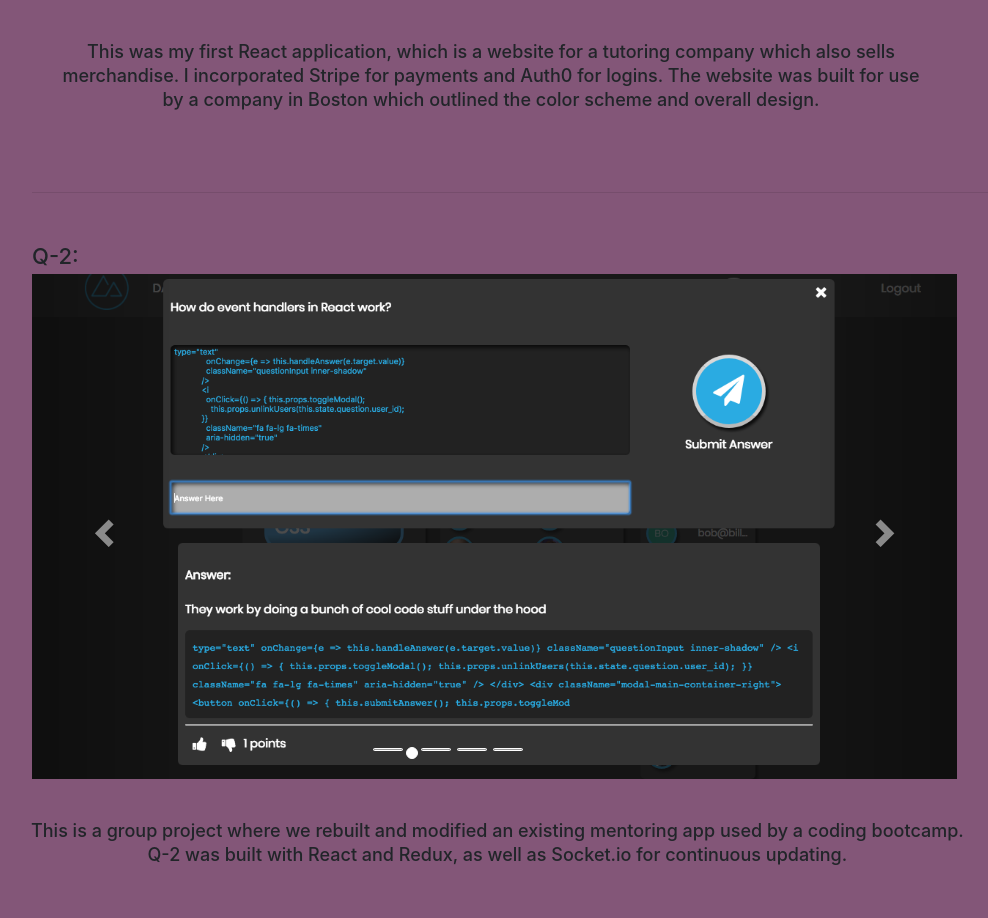
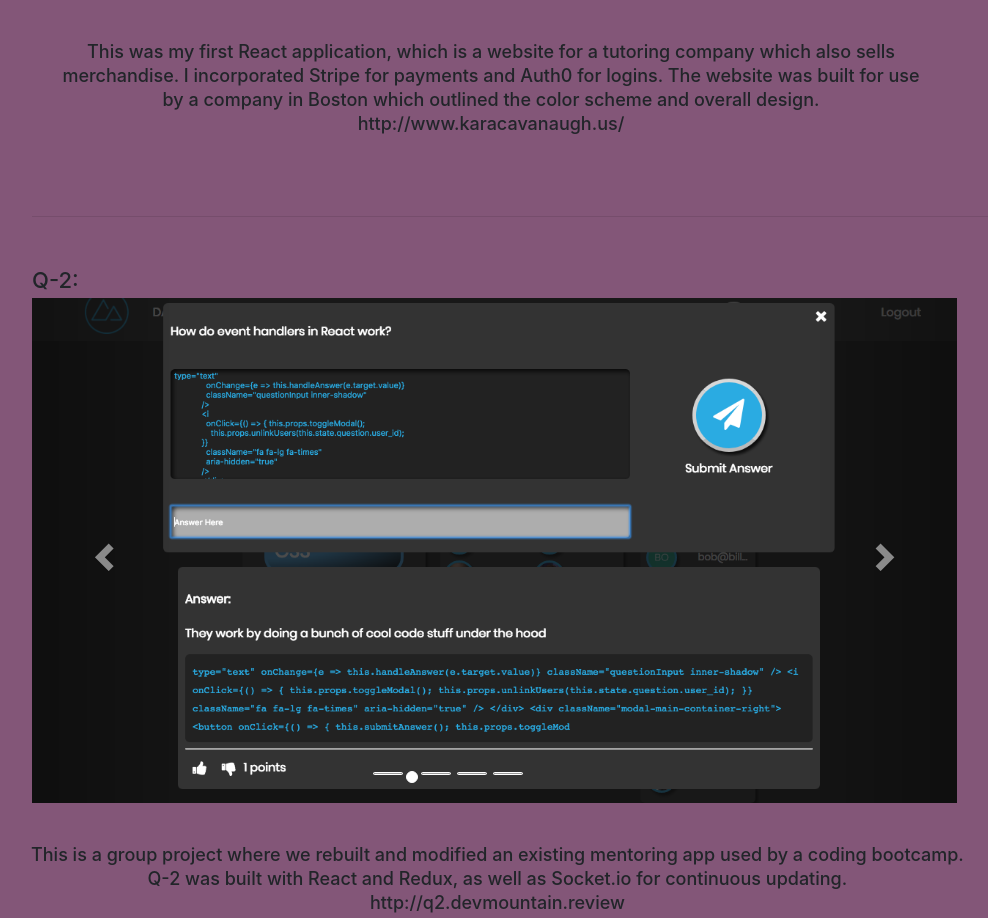
Before and after one commit to KaraCav/2018Portfolio, a website with bundled scripts: page index.html in a window 1280 px wide. Shown: the part 4460-5378 px from the top of the page, without its empty margins (53-1041 px from the left). Built offline with nearby package versions, Linux system fonts and the light colour scheme.

Commit message:
more updates

```diff
--- a/css/scrolling-nav.css
+++ b/css/scrolling-nav.css
@@ -25,3 +25,8 @@ section {
 .bg-purple {
   background-color: #835678;
 }
+#my-site-url {
+  color: #22252a;
+  text-decoration: none;
+  background-color: transparent;
+}
--- a/index.html
+++ b/index.html
@@ -189,7 +189,10 @@
         </div>
         <h4 class="about-projects">This was my first React application, which is a website for a tutoring company which also sells merchandise. I incorporated
           Stripe for payments and Auth0 for logins. The website was built for use by a company in Boston which outlined the
-          color scheme and overall design. </h4>
+          color scheme and overall design.
+          <br/>
+          <a href="http://www.karacavanaugh.us" id="my-site-url">http://www.karacavanaugh.us/</a>
+        </h4>
       </div>
       <hr class="myHr" />
       <div>
@@ -254,7 +257,10 @@
     </div>
     <div>
       <h4 class="about-projects">This is a group project where we rebuilt and modified an existing mentoring app used by a coding bootcamp.
-        <br/> Q-2 was built with React and Redux, as well as Socket.io for continuous updating.</h4>
+        <br/> Q-2 was built with React and Redux, as well as Socket.io for continuous updating.
+        <br/>
+        <a href="http://q2.devmountain.review" id="my-site-url">http://q2.devmountain.review</a>
+      </h4>
     </div>
     </div>
   </section>
```
